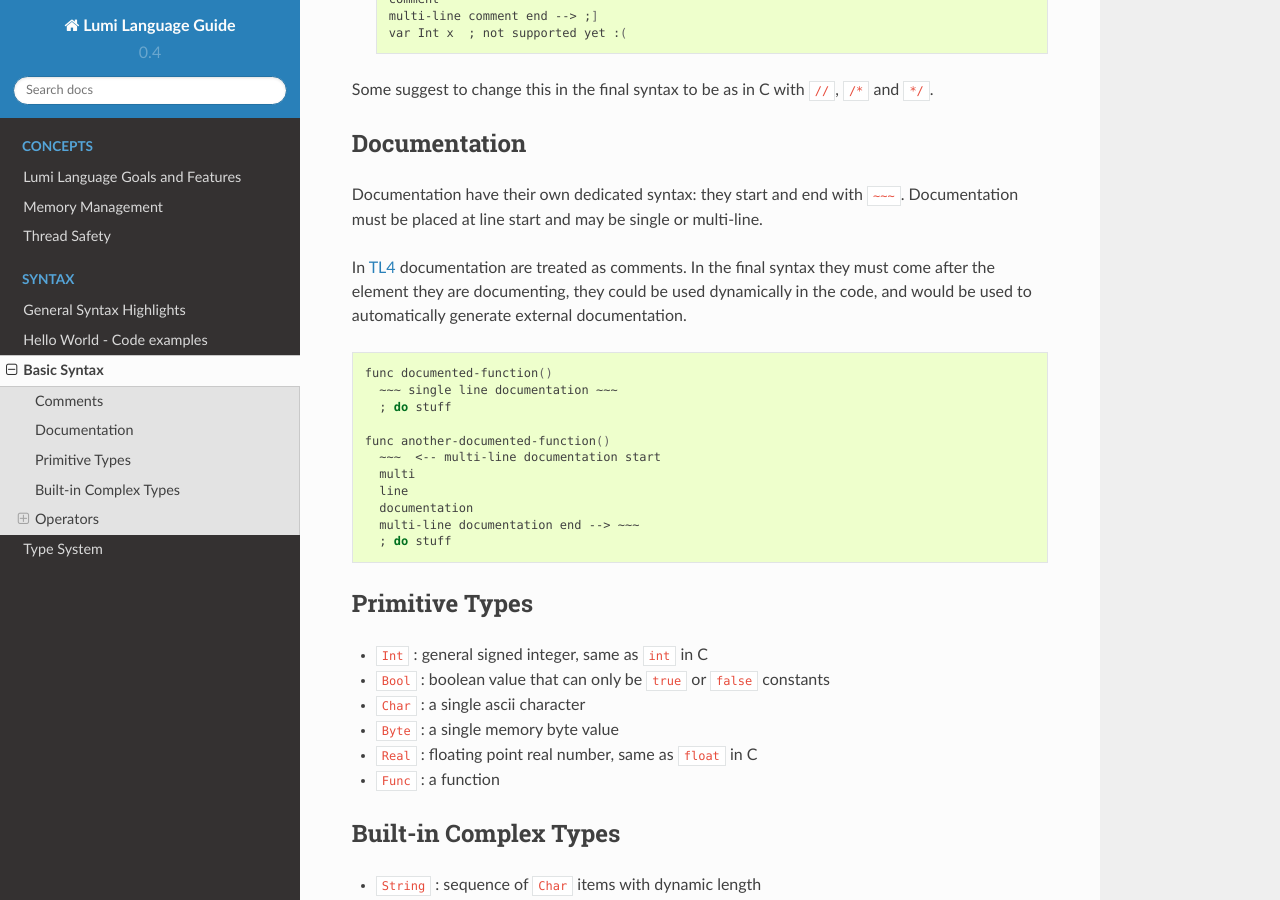
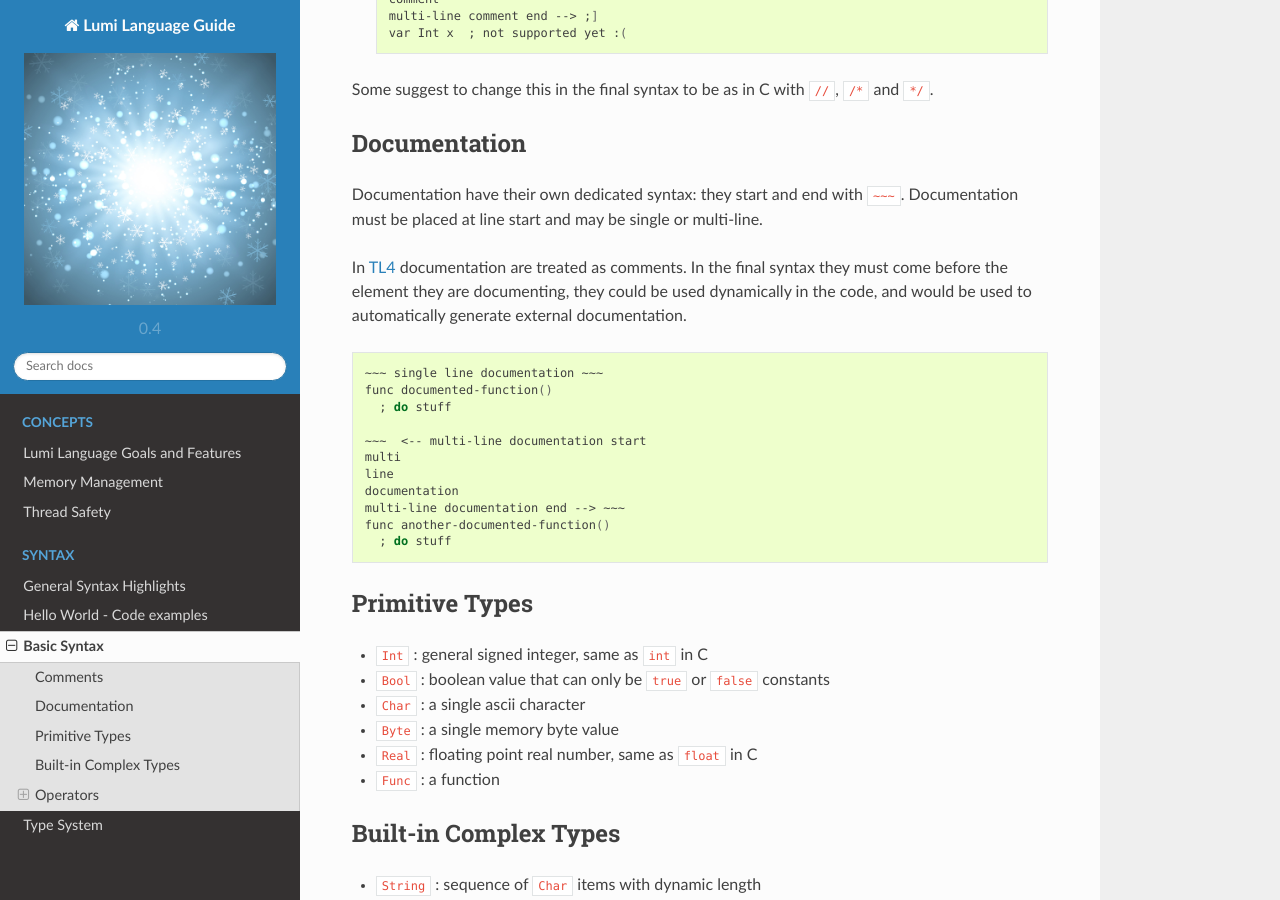
Before and after one commit to meircif/lumi-lang, a Sphinx documentation site: the page built from docs/basics.rst, in a window 1280 px wide and 900 px high, scrolled down 378 px. Built offline with Sphinx 7.4.7 and the Read the Docs theme 2.0.0, drawn with Linux system fonts in a browser that asks for light colours.

Commit message:
Add syntax documentation - 01

```diff
--- a/docs/basics.rst
+++ b/docs/basics.rst
@@ -28,22 +28,22 @@ Documentation have their own dedicated syntax: they start and end with ``~~~``.
 Documentation must be placed at line start and may be single or multi-line.
 
 In :ref:`TL4 <syntax-tl4>` documentation are treated as comments. In the final
-syntax they must come after the element they are documenting, they could be
+syntax they must come before the element they are documenting, they could be
 used dynamically in the code, and would be used to automatically generate
 external documentation.
 
 ::
 
+   ~~~ single line documentation ~~~
    func documented-function()
-     ~~~ single line documentation ~~~
      ; do stuff
 
+   ~~~  <-- multi-line documentation start
+   multi
+   line
+   documentation
+   multi-line documentation end --> ~~~
    func another-documented-function()
-     ~~~  <-- multi-line documentation start
-     multi
-     line
-     documentation
-     multi-line documentation end --> ~~~
      ; do stuff
 
 Primitive Types
--- a/docs/conf.py
+++ b/docs/conf.py
@@ -99,7 +99,7 @@ html_static_path = ['_static']
 #
 # html_sidebars = {}
 
-html_logo = 'lumi.jpg'
+html_logo = 'lumi.jpeg'
 
 
 # -- Options for HTMLHelp output ---------------------------------------------
```
Also changed, not shown: 2 other files.
